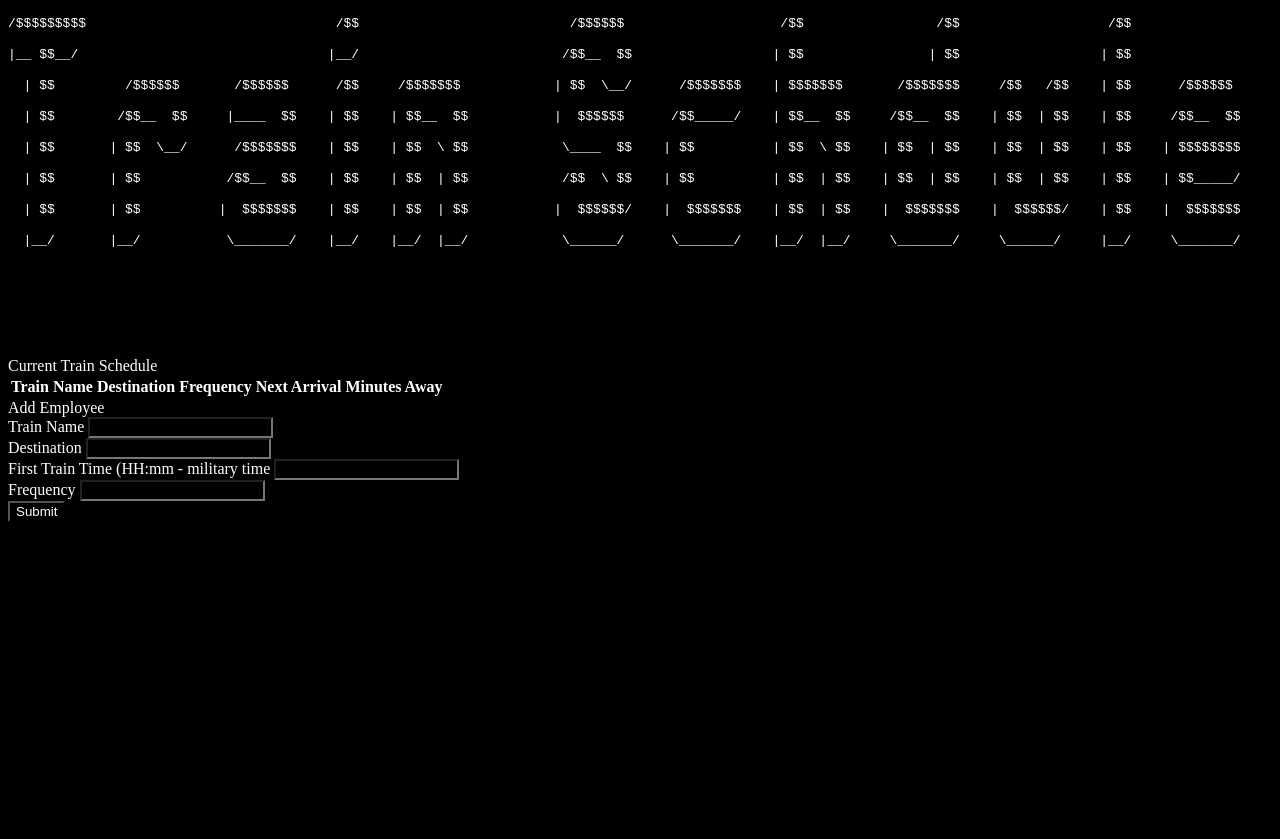
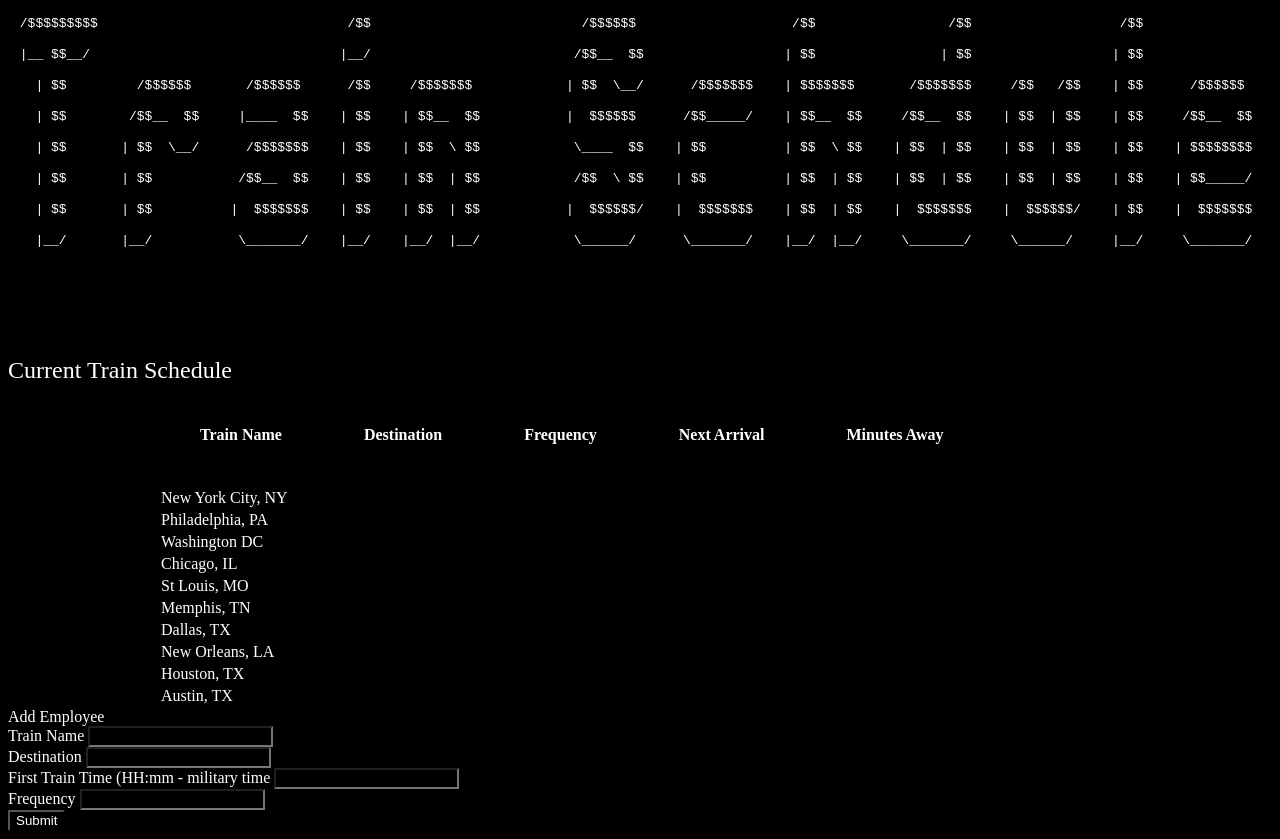
Before and after one commit to JoeHancock1995/FirebaseTrainSchedule, a plain HTML site: page index.html in a window 1280 px wide. Before the commit the page ends 800 px from the top, so only its background shows below. Drawn offline with nearby package versions, Linux system fonts and the light colour scheme.

Commit message:
table creation

```diff
--- a/index.html
+++ b/index.html
@@ -41,13 +41,95 @@
     <div class="schedule">
     <div id="scheduleHeader">Current Train Schedule</div>
       <div class="card-body">
-        <table class="table table-sm table-hover" id='employee-table'>
+        <table class="table" id='employee-table'>
           <tr>
-            <th >Train Name</th>
+            <th>Train Name</th>
             <th>Destination</th>
             <th>Frequency</th>
             <th>Next Arrival</th>
             <th>Minutes Away</th>
+          </tr>
+          <tr>
+          <tr>
+            <td>New York City, NY</td>
+            <td></td>
+            <td></td>
+            <td></td>
+            <td></td>
+            <td></td>
+          </tr>
+          <tr>
+            <td>Philadelphia, PA</td>
+            <td></td>
+            <td></td>
+            <td></td>
+            <td></td>
+            <td></td>
+          </tr>
+          <tr>
+            <td>Washington DC</td>
+            <td></td>
+            <td></td>
+            <td></td>
+            <td></td>
+            <td></td>
+          </tr>
+          <tr>
+            <td>Chicago, IL</td>
+            <td></td>
+            <td></td>
+            <td></td>
+            <td></td>
+            <td></td>
+          </tr>
+          <tr>
+            <td>St Louis, MO</td>
+            <td></td>
+            <td></td>
+            <td></td>
+            <td></td>
+            <td></td>
+          </tr>
+          <tr>
+            <td>Memphis, TN</td>
+            <td></td>
+            <td></td>
+            <td></td>
+            <td></td>
+            <td></td>
+          </tr>
+          <tr>
+            <td>Dallas, TX</td>
+            <td></td>
+            <td></td>
+            <td></td>
+            <td></td>
+            <td></td>
+          </tr>
+          <tr>
+            <td>New Orleans, LA</td>
+            <td></td>
+            <td></td>
+            <td></td>
+            <td></td>
+            <td></td>
+          </tr>
+          <tr>
+            <td>Houston, TX</td>
+            <td></td>
+            <td></td>
+            <td></td>
+            <td></td>
+            <td></td>
+          </tr>
+          <tr>
+            <td>Austin, TX</td>
+            <td></td>
+            <td></td>
+            <td></td>
+            <td></td>
+            <td></td>
+          </tr>
           </tr>
         </table>
       </div>
--- a/style.css
+++ b/style.css
@@ -5,3 +5,15 @@
 p{
     color: white;
 }
+.header{
+    text-align: center;
+}
+th{
+    padding: 40px;
+}
+#scheduleHeader{
+    font-size: 24px;
+}
+.table{
+    margin-left: 150px;
+}
```
